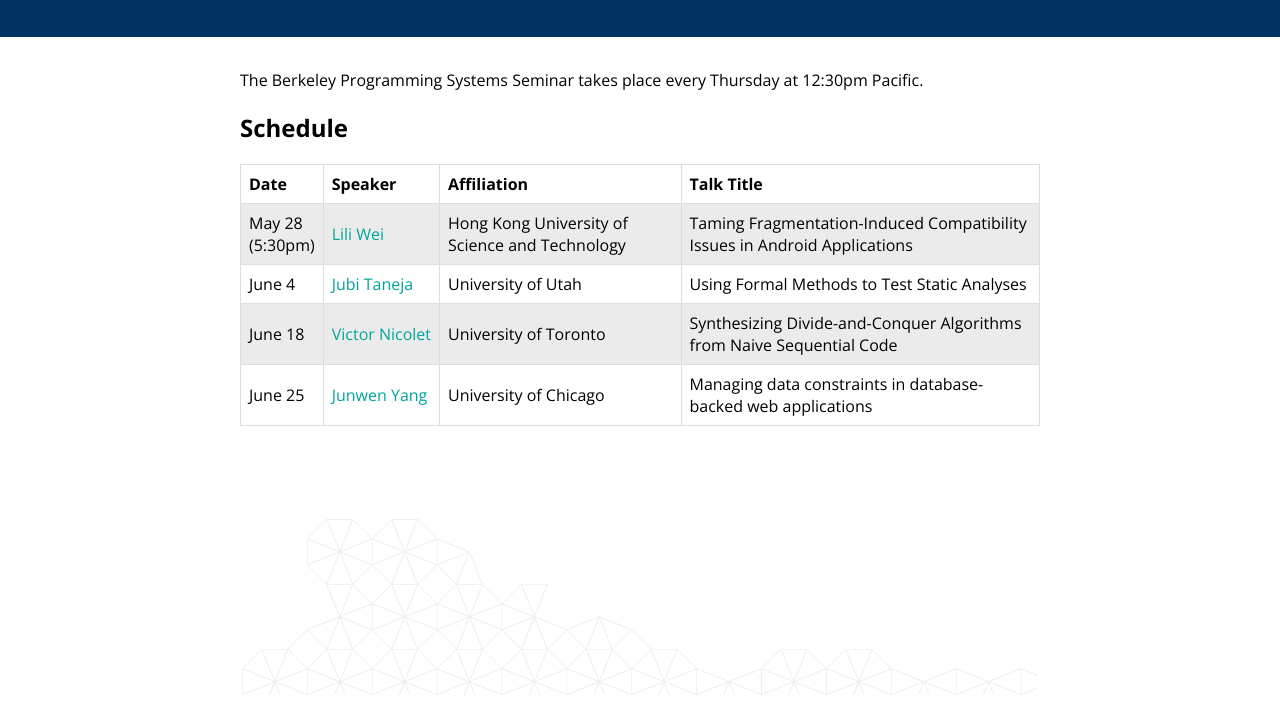
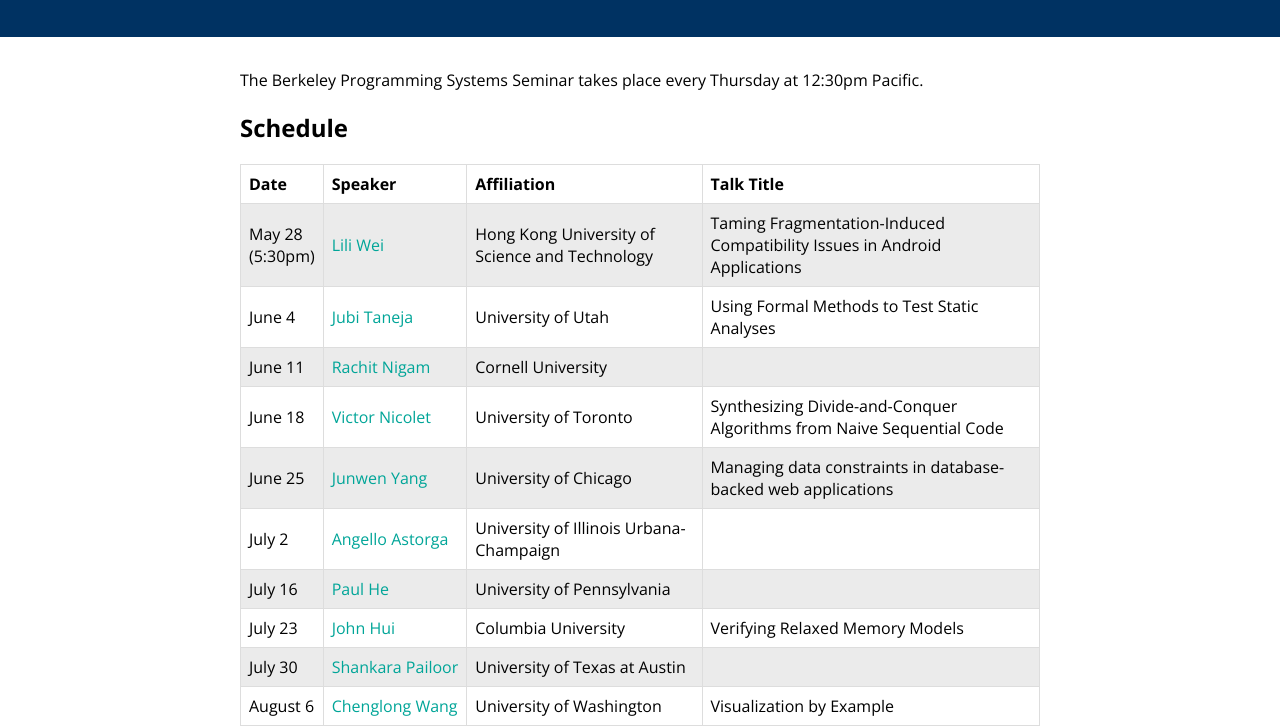
Before and after one commit to ucbps/ucbps.github.io, a plain HTML site: page index.html in a window 1280 px wide. Shown: the part 105-832 px from the top of the page. Before the commit the page ends 800 px from the top, so only its background shows below. Drawn offline with nearby package versions, Linux system fonts and the light colour scheme.

Commit message:
added rows, cleaned up css

```diff
--- a/index.html
+++ b/index.html
@@ -41,6 +41,12 @@
         <td>Using Formal Methods to Test Static Analyses</td>
       </tr>
       <tr>
+        <td class="nowrap">June 11</td>
+        <td class="nowrap"><a href="https://rachitnigam.com/">Rachit Nigam</a></td>
+        <td>Cornell University</td>
+        <td></td>
+      </tr>
+      <tr>
         <td class="nowrap">June 18</td>
         <td class="nowrap"><a href="http://www.cs.toronto.edu/~victorn/">Victor Nicolet</a></td>
         <td>University of Toronto</td>
@@ -52,6 +58,36 @@
         <td>University of Chicago</td>
         <td>Managing data constraints in database-backed web applications</td>
       </tr>
+      <tr>
+        <td class="nowrap">July 2</td>
+        <td class="nowrap"><a href="http://aastorg2.web.engr.illinois.edu/">Angello Astorga</a></td>
+        <td>University of Illinois Urbana-Champaign</td>
+        <td></td>
+      </tr>
+      <tr>
+        <td class="nowrap">July 16</td>
+        <td class="nowrap"><a href="https://paulhe.com/">Paul He</a></td>
+        <td>University of Pennsylvania</td>
+        <td></td>
+      </tr>
+      <tr>
+        <td class="nowrap">July 23</td>
+        <td class="nowrap"><a href="https://j-hui.com/">John Hui</a></td>
+        <td>Columbia University</td>
+        <td>Verifying Relaxed Memory Models</td>
+      </tr>
+      <tr>
+        <td class="nowrap">July 30</td>
+        <td class="nowrap"><a href="https://scholar.google.com/citations?user=Gz4-FLkAAAAJ&hl=en">Shankara Pailoor</a></td>
+        <td>University of Texas at Austin</td>
+        <td></td>
+      </tr>
+      <tr>
+        <td class="nowrap">August 6</td>
+        <td class="nowrap"><a href="https://chenglongwang.org/">Chenglong Wang</a></td>
+        <td>University of Washington</td>
+        <td>Visualization by Example</td>
+      </tr>
     </table>
   </div>
 </body>
--- a/main.css
+++ b/main.css
@@ -4,24 +4,18 @@
 }
 
 body {
-  background-color: #FFFFFF;
   color: black;
   width: 100%;
   margin: auto;
   margin-top: 1%;
   height:98%;
-  background-image: url('tess.png');
-  background-size: auto 22%;
-  background-repeat: no-repeat;
-  background-position: bottom;
 }
 
 header {
   background-color: #003262;
   color: #FDB515;
   text-align: center;
-  padding-top: 1em;
-  padding-bottom: 1em;
+  padding: 1em;
   margin-bottom: 2em;
 }
 
@@ -30,11 +24,17 @@
   width: 90%;
   max-width: 800px;
   margin: auto;
+  padding-bottom: 2em;
+  background-image: url('tess.png');
+  background-size: 100% auto;
+  background-position: right bottom;
+  background-repeat: no-repeat;
 }
 
 table {
   border-collapse: collapse;
   width: 100%;
+  margin-bottom: 20%;
 }
 
 td, th {
```
